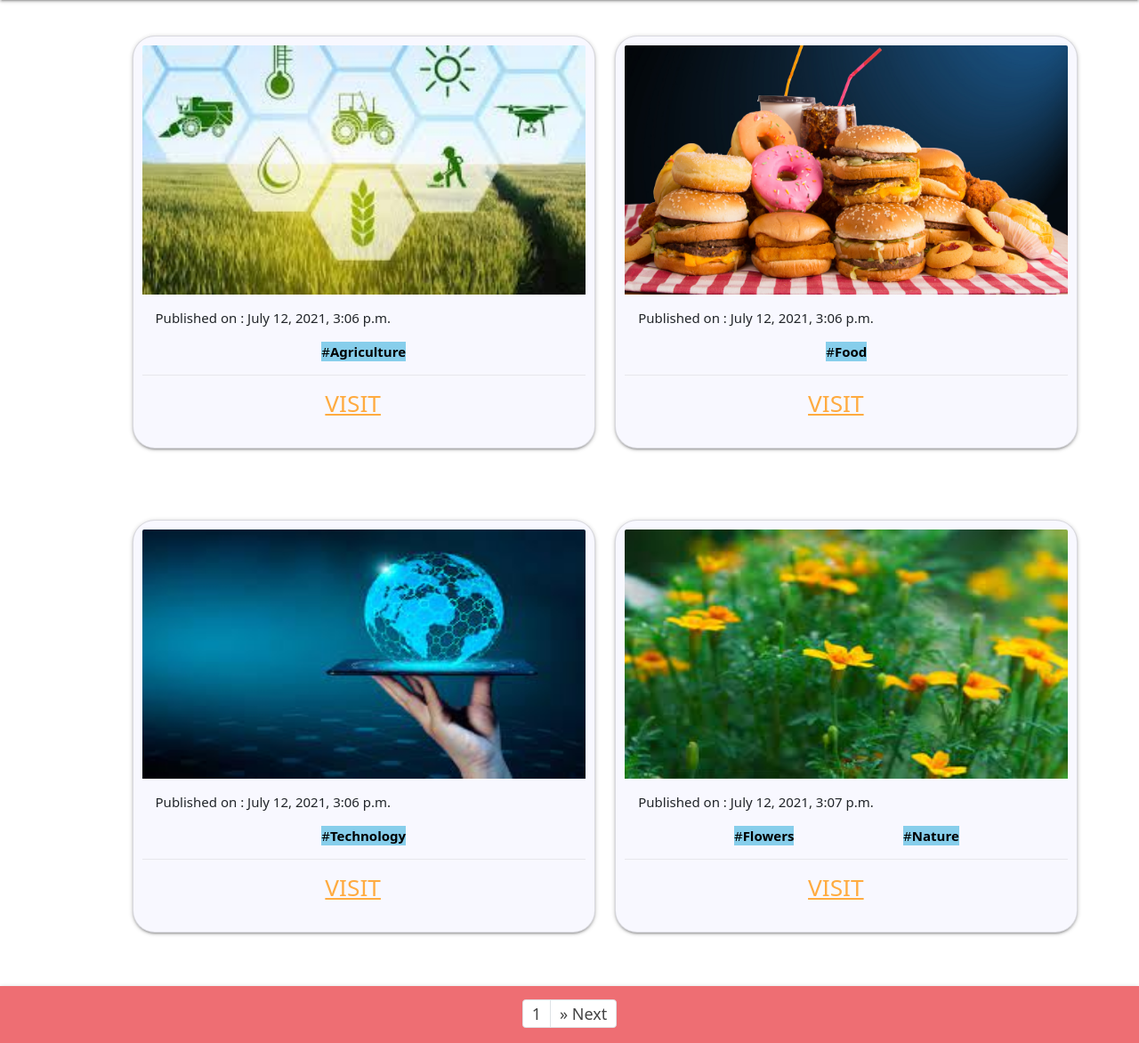
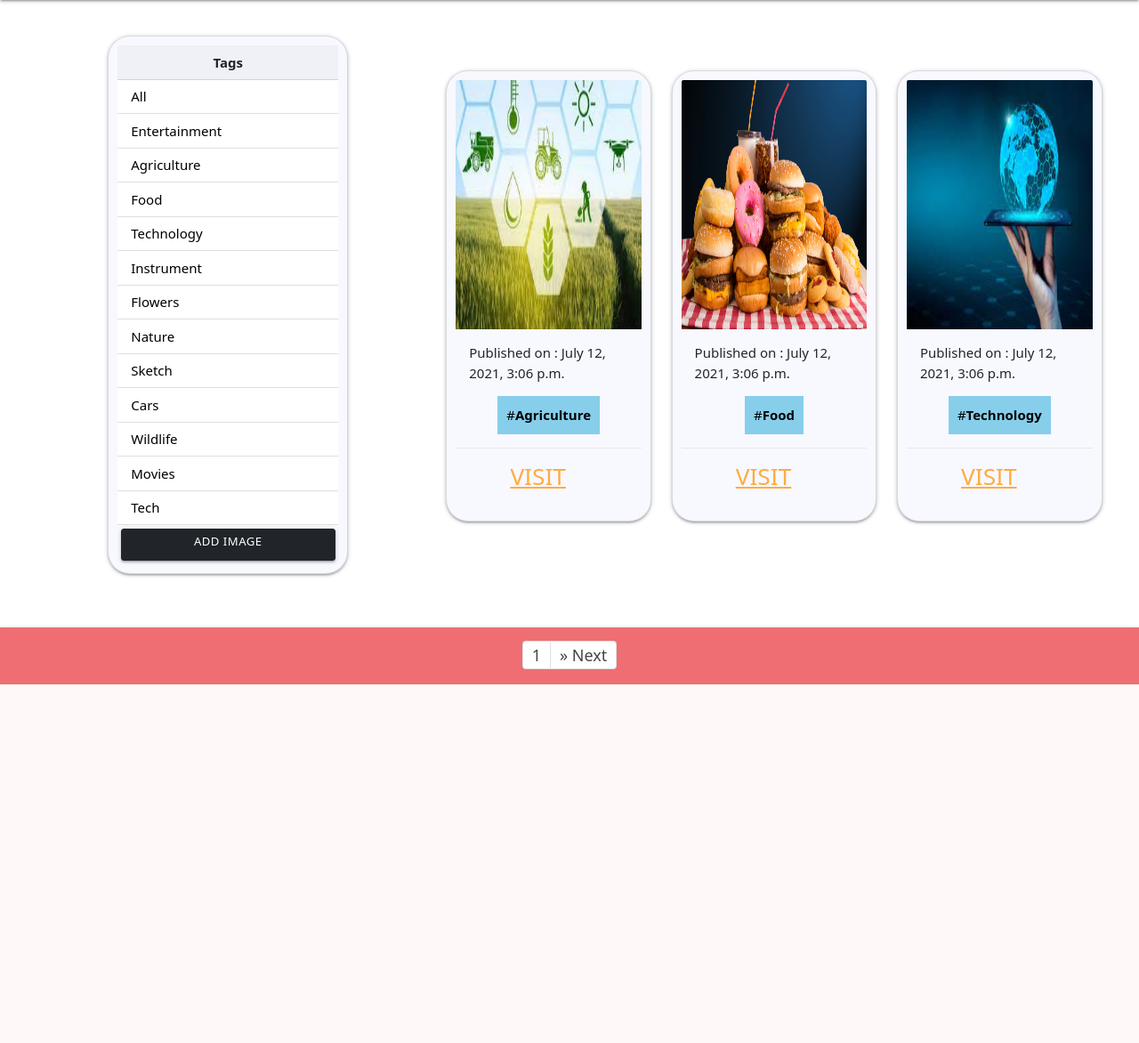
Before and after one commit to priyansh18/imageo-gallery, a Django app: page / in a window 1280 px wide. Shown: the part 64-1236 px from the top of the page at 89% size. After the commit the page ends 833 px from the top, so only its background shows below. Run offline with Django 3.2, Linux system fonts and the light colour scheme; data comes from the database, SQL or seed files in the repository.

Commit message:
Fetch Images by Tags section added

```diff
--- a/imageGallery/models.py
+++ b/imageGallery/models.py
@@ -1,4 +1,5 @@
 from django.db import models
+from django.db.models.deletion import SET_NULL
 
 # Create your models here.
 
@@ -10,7 +11,7 @@ class Tags(models.Model):
 
 
 class GalleryImage(models.Model):
-    tags = models.ManyToManyField('Tags',blank=True)
+    tags = models.ForeignKey('Tags',blank=True,null=True,on_delete=SET_NULL)
     image = models.ImageField(upload_to='media')
     uploaded_at = models.DateTimeField(auto_now_add=True)
 
--- a/imageGallery/urls.py
+++ b/imageGallery/urls.py
@@ -5,7 +5,8 @@ from django.conf.urls.static import static
 
 urlpatterns = [
     path('',views.gallery,name="gallery"),
-    path('gallery/<int:pk>',views.specificImg,name="specificImg")
+    path('gallery/<int:pk>',views.specificImg,name="specificImg"),
+    path('add',views.addImage,name="add"),
 ]
 if settings.DEBUG:
     urlpatterns += static(settings.MEDIA_URL, document_root=settings.MEDIA_ROOT)
--- a/imageGallery/views.py
+++ b/imageGallery/views.py
@@ -1,28 +1,31 @@
-from django.shortcuts import render
+from django.shortcuts import render, redirect
 from django.views.generic import TemplateView
-from .models import GalleryImage,Tags
+from .models import GalleryImage, Tags
 from django.core.paginator import Paginator
 from django.http.response import Http404
 
+# Create your views here.
+def gallery(request):
+    tag = request.GET.get('tag')
+    if tag == None:
+        images = GalleryImage.objects.all()
+    else:
+        images = GalleryImage.objects.filter(tags__name=tag)
 
-# Create your views here.
-
-def gallery(request):
-    print(request.POST)
-    images = GalleryImage.objects.all()
     alltags = Tags.objects.all()
-    p = Paginator(images, 4)
+    p = Paginator(images, 3)
     page_number = request.GET.get('page')
     page_obj = p.get_page(page_number)  # returns the desired page object
-    context={
-        'images':images,
+    context = {
+        'images': images,
         'page_obj': page_obj,
-        'imageTags':alltags,
+        'mytags': alltags,
     }
-    return render(request,'index.html',context)
+    return render(request, 'index.html', context)
 
 
-def specificImg(request,pk):
+def specificImg(request, pk):
+
     try:
         spec = GalleryImage.objects.get(pk=pk)
     except:
@@ -33,3 +36,30 @@ def specificImg(request,pk):
     }
 
     return render(request, 'specific.html', context)
+
+
+def addImage(request):
+    alltags = Tags.objects.all()
+
+    if request.method == "POST":
+        data = request.POST
+        files = request.FILES.get('image')
+
+        if data['tags'] != 'none':
+            tag = Tags.objects.get(id=data['tags'])
+        elif data['tag_new'] != '':
+            tag, created = Tags.objects.get_or_create(name=data['tag_new'])
+        else:
+            tag = None
+
+        photo = GalleryImage.objects.create(
+            tags=tag,
+            image=files,
+        )
+
+        return redirect('gallery')
+
+    context = {
+        'tags': alltags,
+    }
+    return render(request, 'add.html', context)
--- a/static/css/style.css
+++ b/static/css/style.css
@@ -45,6 +45,7 @@
   background: skyblue;
   color: black;
   display: inline;
+  padding: 10px;
 }
 
 .card .card-action {
@@ -70,3 +71,8 @@
   justify-content: space-evenly;
   align-items: center;
 }
+
+.list-group-item a{
+  text-decoration: none;
+  color: black;
+}
--- a/templates/base.html
+++ b/templates/base.html
@@ -20,7 +20,7 @@
     <div class="nav-wrapper">
       <a href="/" class="brand-logo">Gallery</a>
       <ul id="nav-mobile" class="right hide-on-med-and-down">
-        <li><a href="sass.html">Upload Image</a></li>
+        <li><a href="{% url 'add' %}">Upload Image</a></li>
       </ul>
     </div>
   </nav>
--- a/templates/index.html
+++ b/templates/index.html
@@ -4,9 +4,26 @@ Gallery
 {% endblock %}
 {% block content %}
 
+<div class="container">
   <div class="row images">
+    <div class="col-lg-4">
+      <div class="card" style="width: 18rem;">
+        <div class="card-header" style="text-align: center;">
+          <strong>Tags</strong>
+        </div>
+        <ul class="list-group list-group-flush">
+          <li class="list-group-item"><a href="{% url 'gallery' %}">All</a></li>
+          {% for imageTag in mytags %}
+          <li class="list-group-item"><a href="{% url 'gallery' %}?tag={{imageTag}}">{{imageTag}}</a></li>
+          {% endfor %}
+          <a href="{% url 'add' %}" class="btn btn-dark btn-block btn-sm m-1">Add Image</a>
+        </ul>
+      </div>
+    </div>
+    <div class="col-lg-8">
+      <div class="row">
         {% for pic in page_obj.object_list %}
-  <div class="col-lg-5 col-md-5 col-sm-5 col-12">
+        <div class="col-lg-4">
           <div class="card">
             <div class="card-image">
               <img src="{{pic.image.url}}">
@@ -16,16 +33,19 @@ Gallery
               <p>Published on : {{pic.uploaded_at}}</p>
             </div>
             <div class="card-tags">
-        {% for tag in pic.tags.all %}
-        <p>#<strong>{{tag}}</strong></p>
-        {% endfor %}
+              <p>#<strong>{{pic.tags}}</strong></p>
             </div>
             <div class="card-action">
               <h3><a href="{% url 'specificImg' pic.pk %}">Visit</a></h3>
             </div>
           </div>
         </div>
+        {% empty %}
+        <h3>No Images Found.</h3>
         {% endfor %}
+      </div>
+    </div>
+  </div>
 </div>
 
 <nav aria-label="Page navigation example">
--- a/templates/specific.html
+++ b/templates/specific.html
@@ -7,6 +7,7 @@ Specific image
 {% block content %}
 
 <div class="row singleImage">
+  <a href="{% url 'gallery' %}" class="btn btn-dark btn-block btn-sm m-1">Go Back</a>
   <div class="col-8">
     <div class="card">
       <div class="card-image">
@@ -15,6 +16,9 @@ Specific image
       </div>
       <div class="card-content">
         <p>Published on : {{specImage.uploaded_at}}</p>
+      </div>
+      <div class="card-tags">
+        <p>#<strong>{{specImage.tags}}</strong></p>
       </div>
       <div class="buttons">
         <button class="btn btn-primary" id="rotateClk">Rotate Clockwise</button>
```
Also changed, not shown: templates/add.html (added, +40 -0 lines), db.sqlite3, imageGallery/migrations/0004_auto_20210715_0819.py (added), media/media/cars2.jpeg (added), media/media/entertainment.jpeg (added), media/media/texh2.jpeg (added). Lines whose indentation alone changed are shown as unchanged.
